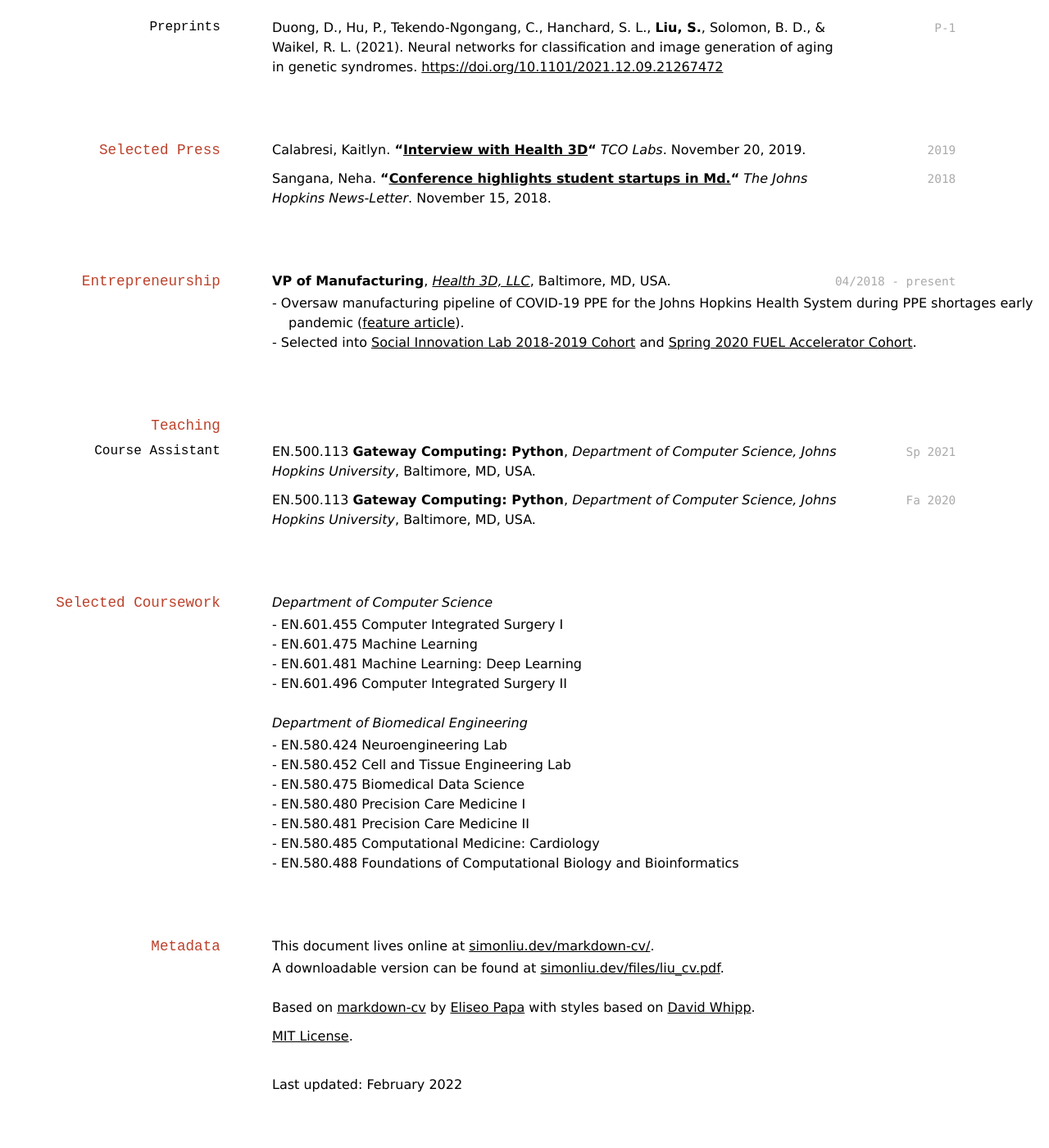
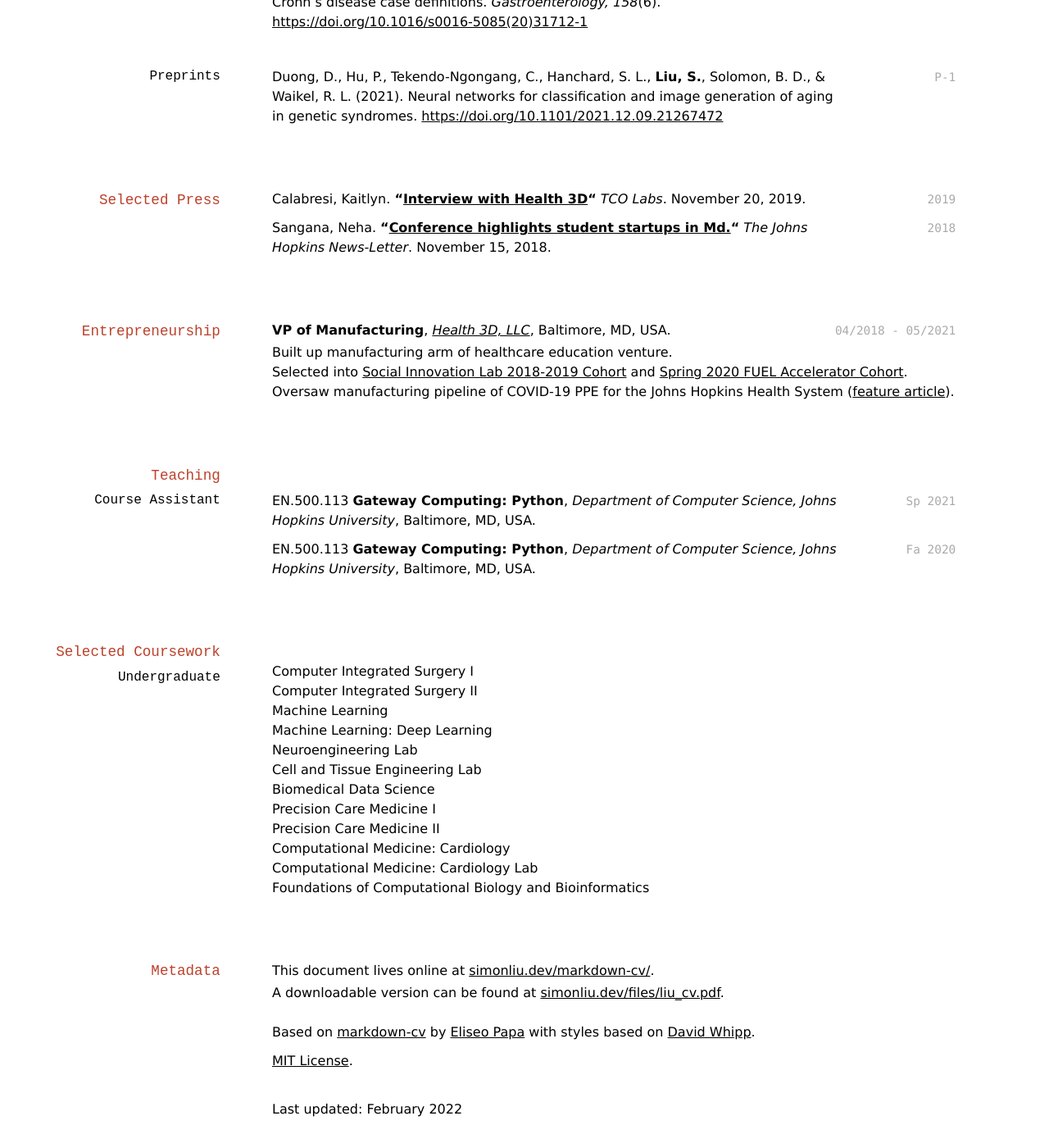
Before and after one commit to simonliu99/cv, a Jekyll site: the page built from index.md, in a window 1280 px wide and 1400 px high, scrolled down 2442 px. Shown: the whole window at 82% size. Built offline with Jekyll 4.4.1, drawn with Linux system fonts in a browser that asks for light colours; before the commit the page ends 3812 px from its top, so only the background shows below that; some of the changed text lies outside the part shown.

Commit message:
Update summary and reformat coursework

```diff
--- a/index.md
+++ b/index.md
@@ -3,8 +3,15 @@ layout: cv
 title: Simon Liu's CV
 ---
 # Simon Liu
-<br/>
-Postbaccalaureate Fellow, National Human Genome Research Institute.
+<br>
+Postbaccalaureate Fellow, National Human Genome Research Institute.<br>
+<p>
+<small>
+NIHBC 10 - CRC BG RM 3-2551<br>
+10 Center Dr<br>
+Bethesda, MD 20892<br>
+</small>
+</p>
 
 <div id="webaddress">
   <a href="mailto: simon.liu@nih.gov"><i class="fas fa-building"></i> simon.liu@nih.gov</a> -
@@ -125,10 +132,11 @@ Sangana, Neha. **"[Conference highlights student startups in Md.](https://www.jh
 <!-- `02/2021 - present`
 **Software Engineer**, *Rescon AI*, Baltimore, MD, USA. -->
 
-`04/2018 - present`
+`04/2018 - 05/2021`
 **VP of Manufacturing**, [*Health 3D, LLC*](https://h3dprint.org), Baltimore, MD, USA.
-- \- Oversaw manufacturing pipeline of COVID-19 PPE for the Johns Hopkins Health System during PPE shortages early pandemic ([feature article](https://www.bme.jhu.edu/news-events/news/students-organize-efforts-to-3-d-print-ppe-for-the-johns-hopkins-hospital/)).
-- \- Selected into [Social Innovation Lab 2018-2019 Cohort](https://ventures.jhu.edu/news/meet-the-2018-19-social-innovation-lab-cohort/) and [Spring 2020 FUEL Accelerator Cohort](https://ventures.jhu.edu/student-alumni-ventures/).
+- Built up manufacturing arm of healthcare education venture.
+- Selected into [Social Innovation Lab 2018-2019 Cohort](https://ventures.jhu.edu/news/meet-the-2018-19-social-innovation-lab-cohort/) and [Spring 2020 FUEL Accelerator Cohort](https://ventures.jhu.edu/student-alumni-ventures/).
+- Oversaw manufacturing pipeline of COVID-19 PPE for the Johns Hopkins Health System ([feature article](https://www.bme.jhu.edu/news-events/news/students-organize-efforts-to-3-d-print-ppe-for-the-johns-hopkins-hospital/)).
 
 
 ## Teaching
@@ -144,21 +152,19 @@ EN.500.113 **Gateway Computing: Python**, *Department of Computer Science, Johns
 
 ## Selected Coursework
 
-*Department of Computer Science*
-- \- EN.601.455 Computer Integrated Surgery I
-- \- EN.601.475 Machine Learning
-- \- EN.601.481 Machine Learning: Deep Learning
-- \- EN.601.496 Computer Integrated Surgery II
-
-
-*Department of Biomedical Engineering*
-- \- EN.580.424 Neuroengineering Lab
-- \- EN.580.452 Cell and Tissue Engineering Lab
-- \- EN.580.475 Biomedical Data Science
-- \- EN.580.480 Precision Care Medicine I
-- \- EN.580.481 Precision Care Medicine II
-- \- EN.580.485 Computational Medicine: Cardiology
-- \- EN.580.488 Foundations of Computational Biology and Bioinformatics
+### Undergraduate
+- Computer Integrated Surgery I <!-- EN.601.455 -->
+- Computer Integrated Surgery II <!-- EN.601.496 -->
+- Machine Learning <!-- EN.601.475 -->
+- Machine Learning: Deep Learning <!-- EN.601.481 -->
+- Neuroengineering Lab <!-- EN.580.424 -->
+- Cell and Tissue Engineering Lab <!-- EN.580.452 -->
+- Biomedical Data Science <!-- EN.580.475 -->
+- Precision Care Medicine I <!-- EN.580.480 -->
+- Precision Care Medicine II <!-- EN.580.481 -->
+- Computational Medicine: Cardiology <!-- EN.580.485 -->
+- Computational Medicine: Cardiology Lab
+- Foundations of Computational Biology and Bioinformatics <!-- EN.580.488 -->
 
 
 ## Metadata
```
Also changed, not shown: other parts of index.md (+1 -1 lines).
